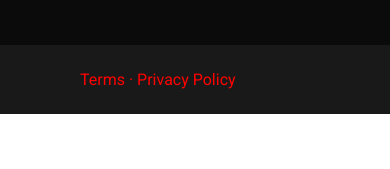
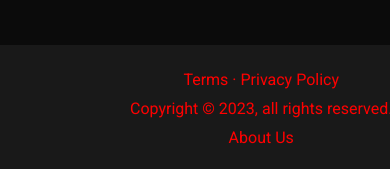
Before and after one commit to YunusSheik/Flixxit, a React (Create React App) app in the folder app/: page /my-list in a window 390 px wide. Shown: the part 799-968 px from the top of the page. Before the commit the page ends 913 px from the top, so only its background shows below. Built offline with nearby package versions, Linux system fonts and the light colour scheme; no server answers; sample sign-in values are in the browser's storage.

Commit message:
edited css

```diff
--- a/app/src/components/aboutUs/AboutUs.css
+++ b/app/src/components/aboutUs/AboutUs.css
@@ -17,14 +17,23 @@
 }
 
 .about_us_info > span {
-  padding: 0px 150px;
-}
-
-.policy {
-  padding-left: 80px !important;
+  padding: 0px 130px;
 }
 
 .about_us_link > a {
   text-decoration: none;
   color: red;
 }
+
+@media (max-width: 768px) {
+  .about_us_info {
+    display: flex;
+    flex-direction: column;
+    justify-content: center;
+    align-items: center;
+  }
+
+  .policy {
+    padding-left: 120px;
+  }
+}
--- a/app/src/components/listItemsMain/ListItemsMain.js
+++ b/app/src/components/listItemsMain/ListItemsMain.js
@@ -81,6 +81,8 @@ export default function ListItemsMain(props) {
       console.log(err);
     }
   };
+
+  console.log("first", props);
 
   if (props.movieData.isSeries !== undefined) {
     return (
```
